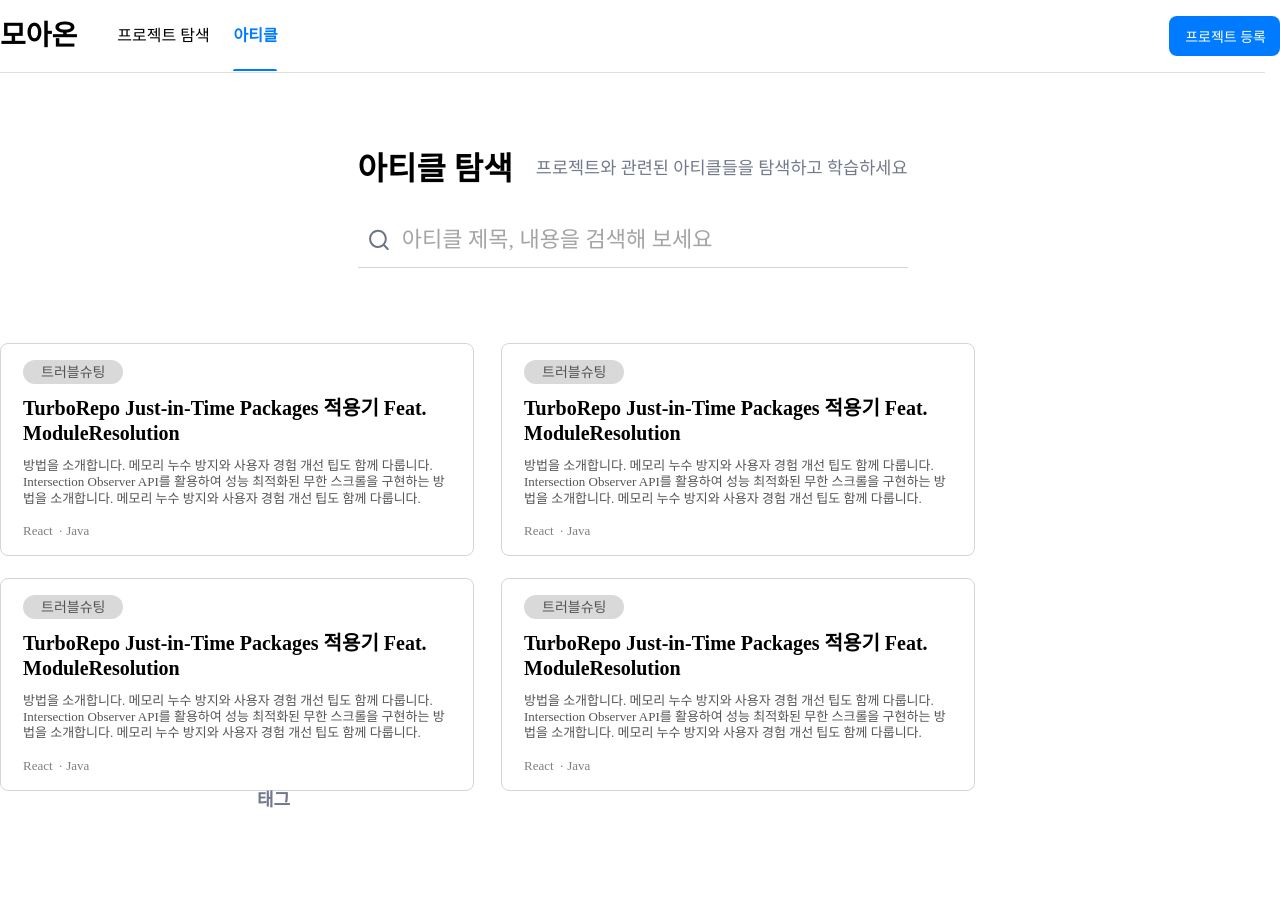
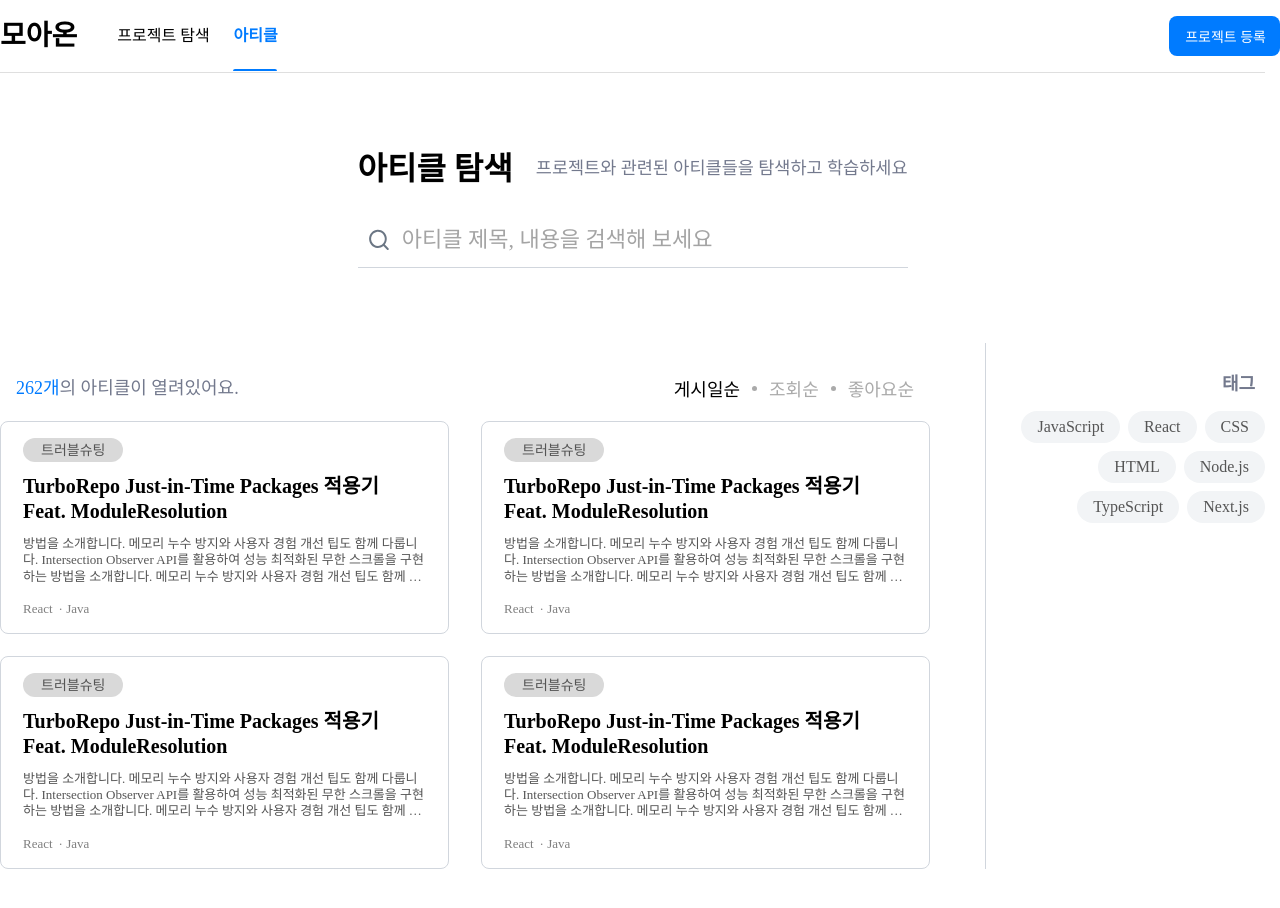
Before and after one commit to woowacourse-teams/2025-moaon, a React app in the folder frontend/: page /article in a window 1280 px wide. Shown: the top 908 px of the page. Built offline with nearby package versions, Linux system fonts and the light colour scheme; no server answers; a web font is replaced by a local one.

Commit message:
feat: 아티클 페이지에 정렬 기능 및 태그 목록 추가

```diff
--- a/frontend/src/pages/article/ArticlePage.tsx
+++ b/frontend/src/pages/article/ArticlePage.tsx
@@ -1,3 +1,4 @@
+import SortList from "../list/SortList/SortList";
 import ArticleSearchBar from "./ArticleSearchBar/ArticleSearchBar";
 import * as S from "./AticlePage.styled";
 import CardList from "./CardList/CardList";
@@ -15,8 +16,19 @@ function ArticlePage() {
         </S.TitleBox>
         <ArticleSearchBar />
       </S.MainBox>
-      <CardList />
-      <TagList />
+      <S.Box>
+        <S.ArticleContainer>
+          <S.ArticleHeader>
+            <S.ArticleIntro>
+              <S.ArticleIntroText>262개</S.ArticleIntroText>의 아티클이
+              열려있어요.
+            </S.ArticleIntro>
+            <SortList />
+          </S.ArticleHeader>
+          <CardList />
+        </S.ArticleContainer>
+        <TagList />
+      </S.Box>
     </S.Main>
   );
 }
--- a/frontend/src/pages/article/AticlePage.styled.ts
+++ b/frontend/src/pages/article/AticlePage.styled.ts
@@ -30,3 +30,31 @@ export const MainDescription = styled.p`
   font-size: 1.0938rem;
   font-weight: 500;
 `;
+
+export const Box = styled.div`
+  display: flex;
+  justify-content: space-between;
+`;
+
+export const ArticleContainer = styled.div`
+  display: flex;
+  flex-direction: column;
+  gap: 1.25rem;
+  padding-top: 2rem;
+`;
+
+export const ArticleHeader = styled.div`
+  display: flex;
+  justify-content: space-between;
+  align-items: center;
+  padding: 0 1rem;
+`;
+
+export const ArticleIntro = styled.p`
+  color: #73798d;
+  font-size: 1.125rem;
+`;
+
+export const ArticleIntroText = styled.span`
+  color: #007bff;
+`;
--- a/frontend/src/pages/article/CardList/Card/Card.styled.ts
+++ b/frontend/src/pages/article/CardList/Card/Card.styled.ts
@@ -1,6 +1,7 @@
 import styled from "@emotion/styled";
+import { textOverflowEllipsis } from "@/styles/global.styled";
 
-export const CardContainer = styled.a`
+export const CardContainer = styled.div`
   border: 1px solid #d1d6dd;
   padding: 1rem 1.375rem;
   border-radius: 8px;
@@ -14,10 +15,12 @@ export const CardTitle = styled.h2`
   font-size: 1.25rem;
   font-weight: 700;
   line-height: 1.25;
+  ${textOverflowEllipsis(2)}
 `;
 
 export const CardSummary = styled.span`
   font-size: 0.8125rem;
   line-height: 1.25;
   color: #555555;
+  ${textOverflowEllipsis(3)}
 `;
--- a/frontend/src/pages/article/CardList/Card/Card.tsx
+++ b/frontend/src/pages/article/CardList/Card/Card.tsx
@@ -4,7 +4,7 @@ import * as S from "./Card.styled";
 
 function Card() {
   return (
-    <S.CardContainer href="#" rel="noreferrer noopener">
+    <S.CardContainer>
       <Badge />
       <S.CardTitle>
         TurboRepo Just-in-Time Packages 적용기 Feat. ModuleResolution
--- a/frontend/src/pages/article/CardList/CardList.styled.ts
+++ b/frontend/src/pages/article/CardList/CardList.styled.ts
@@ -1,8 +1,8 @@
 import styled from "@emotion/styled";
 
 export const CardListContainer = styled.div`
-  width: 60.9375rem;
+  width: 58.125rem;
   display: grid;
   grid-template-columns: repeat(auto-fill, minmax(25rem, 1fr));
-  gap: 1.375rem 1.6875rem;
+  gap: 1.375rem 2rem;
 `;
--- /dev/null
+++ b/frontend/src/pages/article/TagList/Tag/Tag.styled.ts
@@ -0,0 +1,20 @@
+import styled from "@emotion/styled";
+
+export const TagBox = styled.li`
+  background-color: #f2f4f6;
+  border-radius: 1.5rem;
+  padding: 0.5rem 1rem;
+  cursor: pointer;
+
+  &:hover {
+    background-color: #007bff;
+
+    & > .tag-text {
+      color: #fff;
+    }
+  }
+`;
+
+export const TagText = styled.span`
+  color: #555555;
+`;
--- /dev/null
+++ b/frontend/src/pages/article/TagList/Tag/Tag.tsx
@@ -0,0 +1,15 @@
+import * as S from "./Tag.styled";
+
+interface TagBoxProps {
+  Text: string;
+}
+
+function Tag({ Text }: TagBoxProps) {
+  return (
+    <S.TagBox>
+      <S.TagText className="tag-text">{Text}</S.TagText>
+    </S.TagBox>
+  );
+}
+
+export default Tag;
--- a/frontend/src/pages/article/TagList/TagList.styled.ts
+++ b/frontend/src/pages/article/TagList/TagList.styled.ts
@@ -1,14 +1,25 @@
 import styled from "@emotion/styled";
 
 export const TagListContainer = styled.div`
-  width: calc(100% - 60.9375rem);
+  width: 17.5rem;
   display: flex;
   flex-direction: column;
   align-items: flex-end;
   gap: 1.125rem;
+  border-left: 1px solid #d1d6dd;
+  padding-top: 2rem;
 `;
 
 export const TagListTitle = styled.h2`
   color: #73798d;
   font-size: 1.125rem;
+  margin: 0 0.625rem 0 0;
 `;
+
+export const TagList = styled.ul`
+  display: flex;
+  flex-wrap: wrap;
+  justify-content: flex-end;
+  gap: 0.5rem;
+  padding: 0 0 0 1rem;
+`;
--- a/frontend/src/pages/article/TagList/TagList.tsx
+++ b/frontend/src/pages/article/TagList/TagList.tsx
@@ -1,9 +1,23 @@
+import Tag from "./Tag/Tag";
 import * as S from "./TagList.styled";
 
 function TagList() {
   return (
     <S.TagListContainer>
       <S.TagListTitle>태그</S.TagListTitle>
+      <S.TagList>
+        {[
+          "JavaScript",
+          "React",
+          "CSS",
+          "HTML",
+          "Node.js",
+          "TypeScript",
+          "Next.js",
+        ].map((tag) => (
+          <Tag key={tag} Text={tag} />
+        ))}
+      </S.TagList>
     </S.TagListContainer>
   );
 }
```
Also changed, not shown: frontend/src/pages/article/TagList/TagBox/TagBox.tsx (deleted, +0 -7 lines), frontend/src/pages/article/TagList/TagBox/TagBox.styled.ts (deleted).
